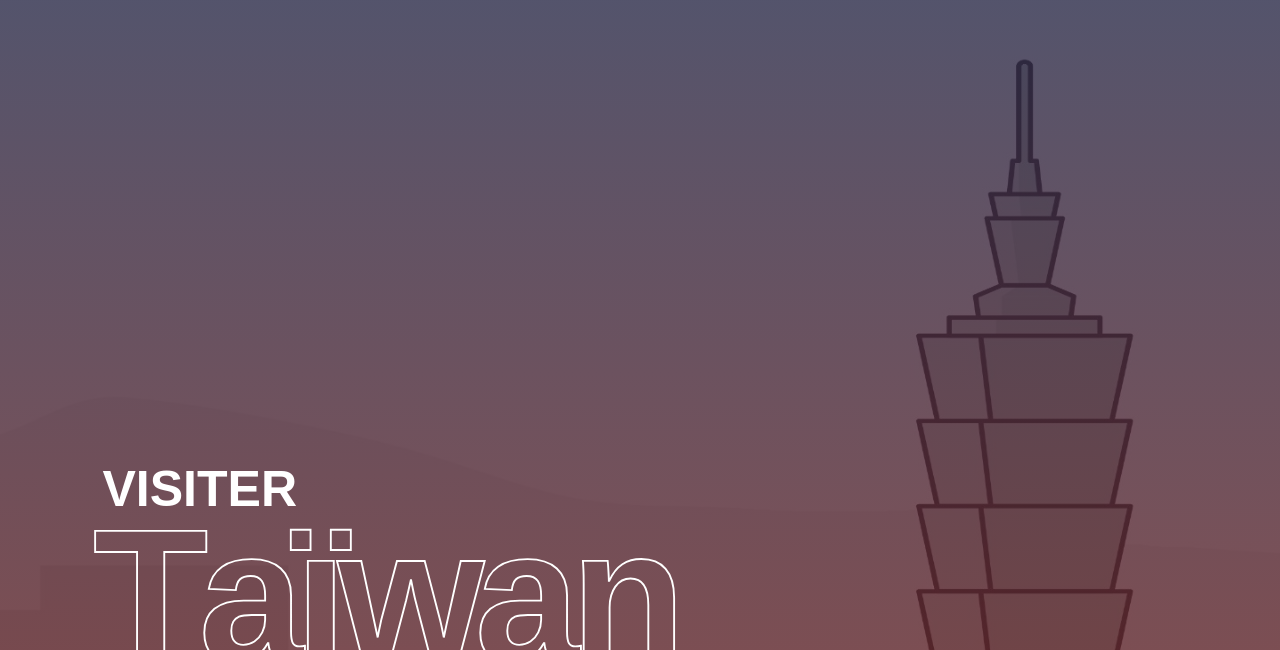
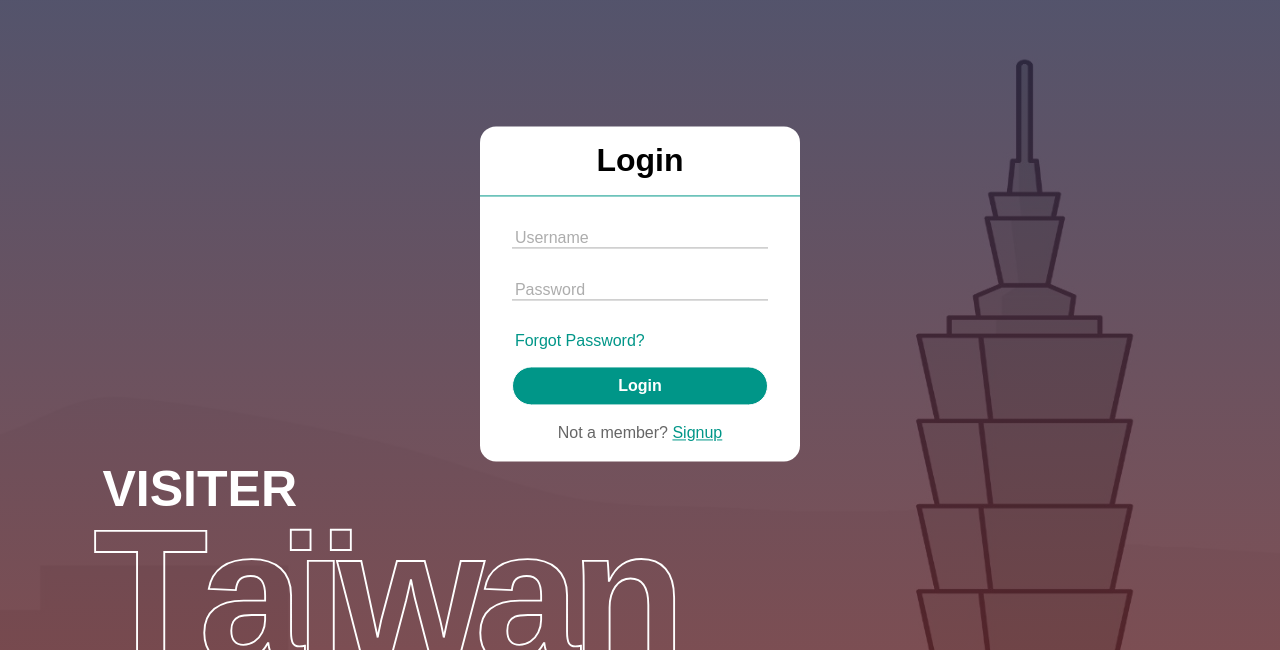
Before and after one commit to timlin0307/SiteTouristique_Taiwan, a plain HTML site: page index.html in a window 1280 px wide. Shown: the part 106-756 px from the top of the page. Drawn offline with Linux system fonts and the light colour scheme.

Commit message:
Add files via upload

```diff
--- a/index.html
+++ b/index.html
@@ -24,6 +24,26 @@
             </div>
 		</div>
         <button class="myBtn" id="myBtn">^</button>
+        <div class="login_center" id="login_center">
+            <h1>Login</h1>
+            <form method="post">
+                <div class="txt_field">
+                    <input type="text" required>
+                    <span></span>
+                    <label>Username</label>
+                </div>
+                <div class="txt_field">
+                    <input type="password" required>
+                    <span></span>
+                    <label>Password</label>
+                </div>
+                <div class="pass">Forgot Password?</div>
+                <input type="submit" value="Login">
+                <div class="signup_link">
+                    Not a member? <a href="#">Signup</a>
+                </div>
+            </form>
+        </div>
         <div class="first" id="first">
 			<div class="text-box">
 				<p>VISITER</p>
@@ -141,6 +161,7 @@
         </div>
         <script type="text/javascript">
             var myBtn = document.querySelector("#myBtn");
+            var login = document.querySelector("#login_center");
             var logo = document.querySelector("#logo");
             var hd1 = document.querySelector("#head1");
             var hd2 = document.querySelector("#head2");
@@ -158,6 +179,7 @@
             var second = document.querySelector("#second");
             var third = document.querySelector("#third");
             var last = document.querySelector("#last");
+            var log = 0;
 
             img1.addEventListener("click", (event) => {
                 window.location.href = "01_Formose.html";
@@ -242,6 +264,16 @@
                 to(last);
                 event.preventDefault(); // 不加這行會出錯
             })
+            hd3.addEventListener("click", (event) => {
+                if(log == 0) {
+                    log = 1;
+                    login.style.display = "block";
+                } else {
+                    log = 0;
+                    login.style.display = "none";
+                }
+                event.preventDefault(); // 不加這行會出錯
+            })
         </script>
     </body>
 </html>
--- a/style_i.css
+++ b/style_i.css
@@ -85,6 +85,102 @@ header {
 }
 .myBtn:hover {
     background-color: rgba(85, 85, 85, 0.75);
+}
+.login_center {
+    position: fixed;
+    top: 50%;
+    left: 50%;
+    transform: translate(-50%, -50%);
+    width: 20em;
+    background: #fff;
+    border-radius: 1em;
+    z-index: 1;
+}
+.login_center h1 {
+    text-align: center;
+    padding: 0.5em 0 0.5em 0;
+    border-bottom: 0.05em solid #009688;
+    margin-bottom: 0.5em;
+}
+.login_center form {
+    padding: 0 2em;
+    box-sizing: border-box;
+}
+form .txt_field {
+    position: relative;
+    border-bottom: 0.05em solid #adadad;
+    margin: 2em 0;
+}
+.txt_field input {
+    width: 100%;
+    padding: 0 0.15em;
+    height: 1.2em;
+    font-size: 1em;
+    border: none;
+    background: none;
+    outline: none;
+}
+.txt_field label {
+    position: absolute;
+    top: 50%;
+    left: 0.18em;
+    color: #adadad;
+    transform: translateY(-50%);
+    font-size: 1em;
+    pointer-events: none;
+    transition: 0.5s linear;
+}
+.txt_field span::before {
+    content: "";
+    position: absolute;
+    top: 1.2em;
+    left: 0em;
+    width: 0%;
+    height: 0.05em;
+    background: #009688;
+}
+.txt_field input:focus ~ label,
+.txt_field input:valid ~ label {
+    top: -0.5em;
+    color: #009688;
+}
+.txt_field input:focus ~ span::before,
+.txt_field input:valid ~ span::before {
+    width: 100%;
+    transition: 0.5s linear;
+}
+.pass {
+    margin: 1em 0 1em 0.18em;
+    color: #009688;
+    cursor: pointer;
+}
+.pass:hover {
+    text-decoration: underline;
+}
+input[type="submit"] {
+    width: 100%;
+    height: 2.4em;
+    border: 0.01em solid;
+    background: #009688;
+    border-radius: 2em;
+    font-size: 1em;
+    color: #fff;
+    font-weight: 700;
+    cursor: pointer;
+    outline: none;
+}
+input[type="submit"]:hover {
+    border-color: #009688;
+    transition: 0.5s linear;
+}
+.signup_link {
+    margin: 1.2em 0;
+    text-align: center;
+    font-size: 1em;
+    color: #666666;
+}
+.signup_link a {
+    color: #009688;
 }
 .first {
     width: 100%;
```
